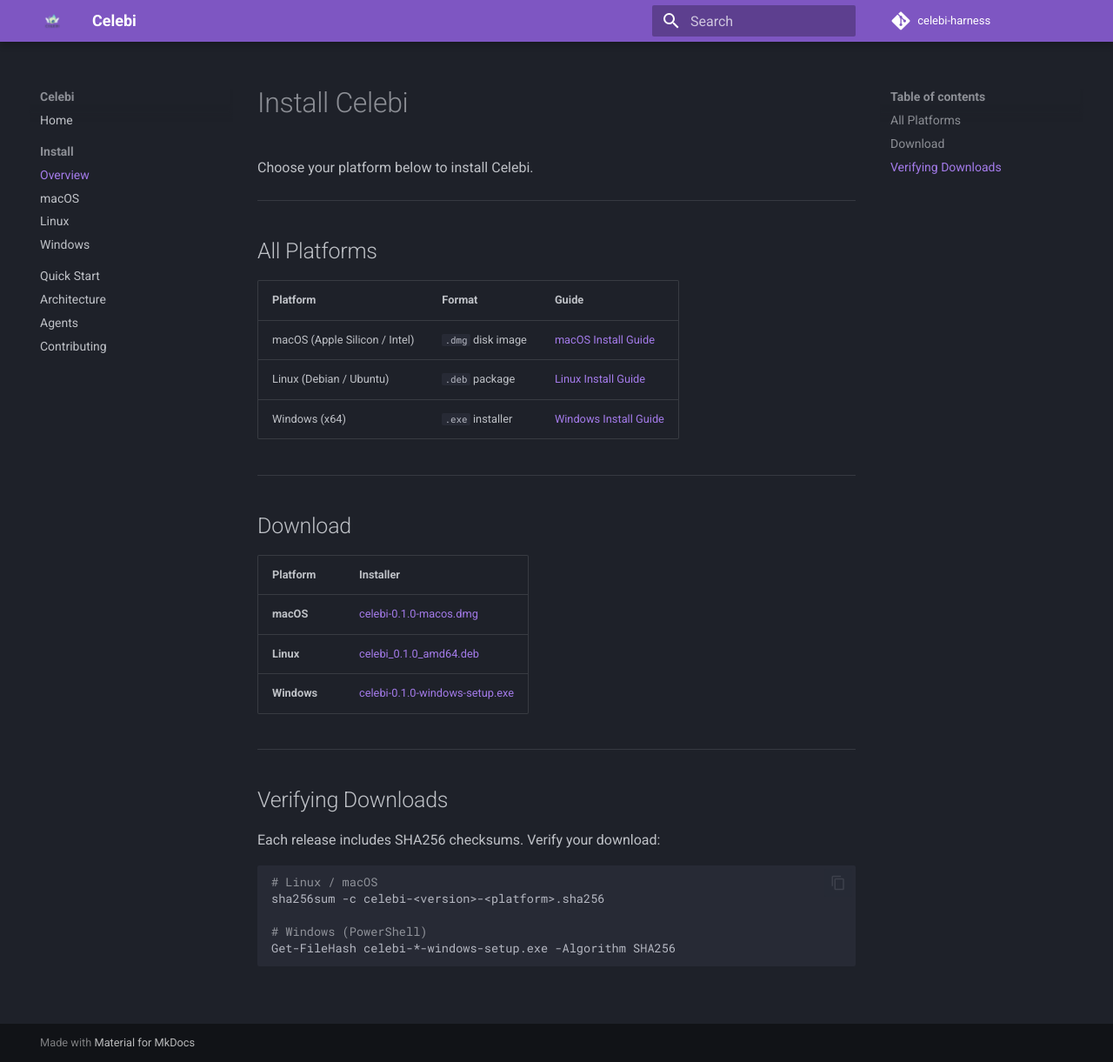
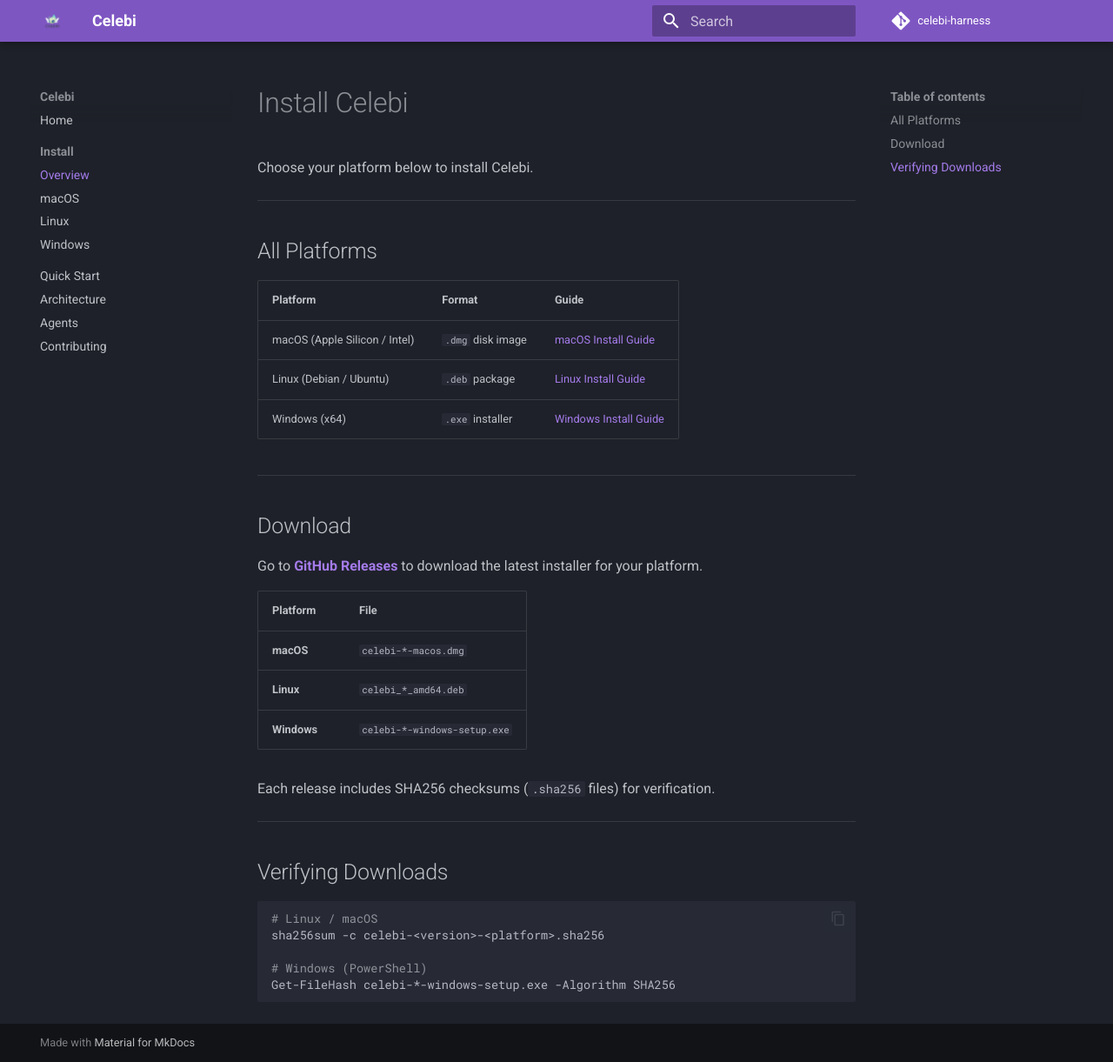
Before and after one commit to RjyavardhanSingh/celebi-harness, an MkDocs documentation site: the page built from docs/install/index.md, in a window 1280 px wide and 1221 px high. Shown: the whole window at 87% size. Built offline with MkDocs 1.6.1 and Material for MkDocs 9.7.7, drawn with Linux system fonts in a browser that asks for light colours; comment, search, counter and statistics services are not loaded.

Commit message:
docs: fix download links to use releases/latest

````diff
--- a/docs/install/index.md
+++ b/docs/install/index.md
@@ -16,17 +16,19 @@ Choose your platform below to install Celebi.
 
 ## Download
 
-| Platform | Installer |
-|----------|-----------|
-| **macOS** | [celebi-0.1.0-macos.dmg](https://github.com/RjyavardhanSingh/celebi-harness/releases/download/v0.1.0/celebi-0.1.0-macos.dmg) |
-| **Linux** | [celebi_0.1.0_amd64.deb](https://github.com/RjyavardhanSingh/celebi-harness/releases/download/v0.1.0/celebi_0.1.0_amd64.deb) |
-| **Windows** | [celebi-0.1.0-windows-setup.exe](https://github.com/RjyavardhanSingh/celebi-harness/releases/download/v0.1.0/celebi-0.1.0-windows-setup.exe) |
+Go to [**GitHub Releases**](https://github.com/RjyavardhanSingh/celebi-harness/releases/latest) to download the latest installer for your platform.
+
+| Platform | File |
+|----------|------|
+| **macOS** | `celebi-*-macos.dmg` |
+| **Linux** | `celebi_*_amd64.deb` |
+| **Windows** | `celebi-*-windows-setup.exe` |
+
+Each release includes SHA256 checksums (`.sha256` files) for verification.
 
 ---
 
 ## Verifying Downloads
-
-Each release includes SHA256 checksums. Verify your download:
 
 ```bash
 # Linux / macOS
````
Also changed, not shown: docs/index.md (+7 -5 lines).
